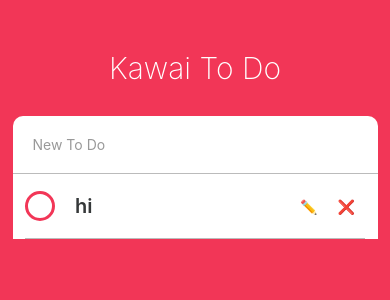
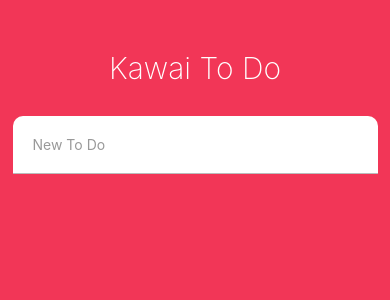
Before and after one commit to Homegirl7417/nativeToDo, a React Native app: screen / in a window 390 px wide. Shown: the top 300 px of the page. Built offline with nearby package versions, Linux system fonts and the light colour scheme.

Commit message:
save file

```diff
--- a/App.js
+++ b/App.js
@@ -13,12 +13,13 @@ import {
   ShadowPropTypesIOS
 } from 'react-native';
 
-import { v1 as uuidv1 } from "uuid";
+import 'react-native-get-random-values';
+import uuidv1 from "uuid/v1";
 const { height, width } = Dimensions.get("window");
 
 export default class App extends React.Component {
   state = {
-    newToDo: "",
+    newToDo: "hi",
     loadedToDos: false,
     toDos: {}
   }
@@ -45,7 +46,7 @@ export default class App extends React.Component {
               onSubmitEditing={this._addToDo} // 완료 눌렀을 때
             />
           <ScrollView contentContainerStyle={styles.toDos}>
-            <ToDo text={"hi"}/>
+            {Object.values(toDos).map(toDo => <ToDo key={toDo.id} {...toDo} />)}
           </ScrollView>
           </View>
         </View>
--- a/ToDo.js
+++ b/ToDo.js
@@ -8,6 +8,7 @@ import {
     Dimensions
 } from 'react-native';
 
+import 'react-native-get-random-values';
 const { width, height } = Dimensions.get("window");
 
 export default class ToDo extends React.Component {
--- a/package.json
+++ b/package.json
@@ -10,6 +10,7 @@
     "lint": "eslint ."
   },
   "dependencies": {
+    "pod": "0.9.0",
     "react": "16.13.1",
     "react-native": "0.63.2",
     "react-native-get-random-values": "1.4.0",
```
Also changed, not shown: 1 other file (tests, documents, lock files or other folders).
